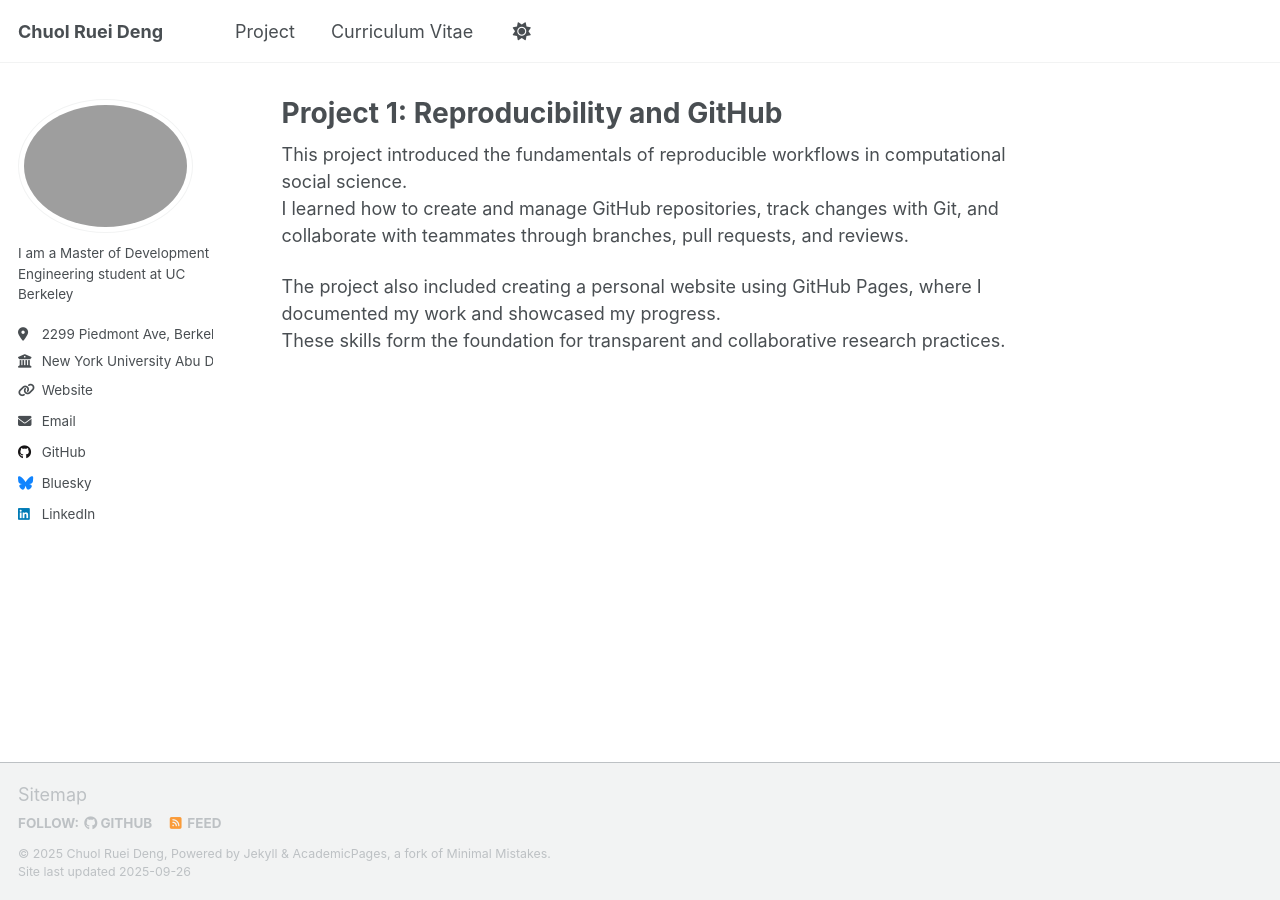
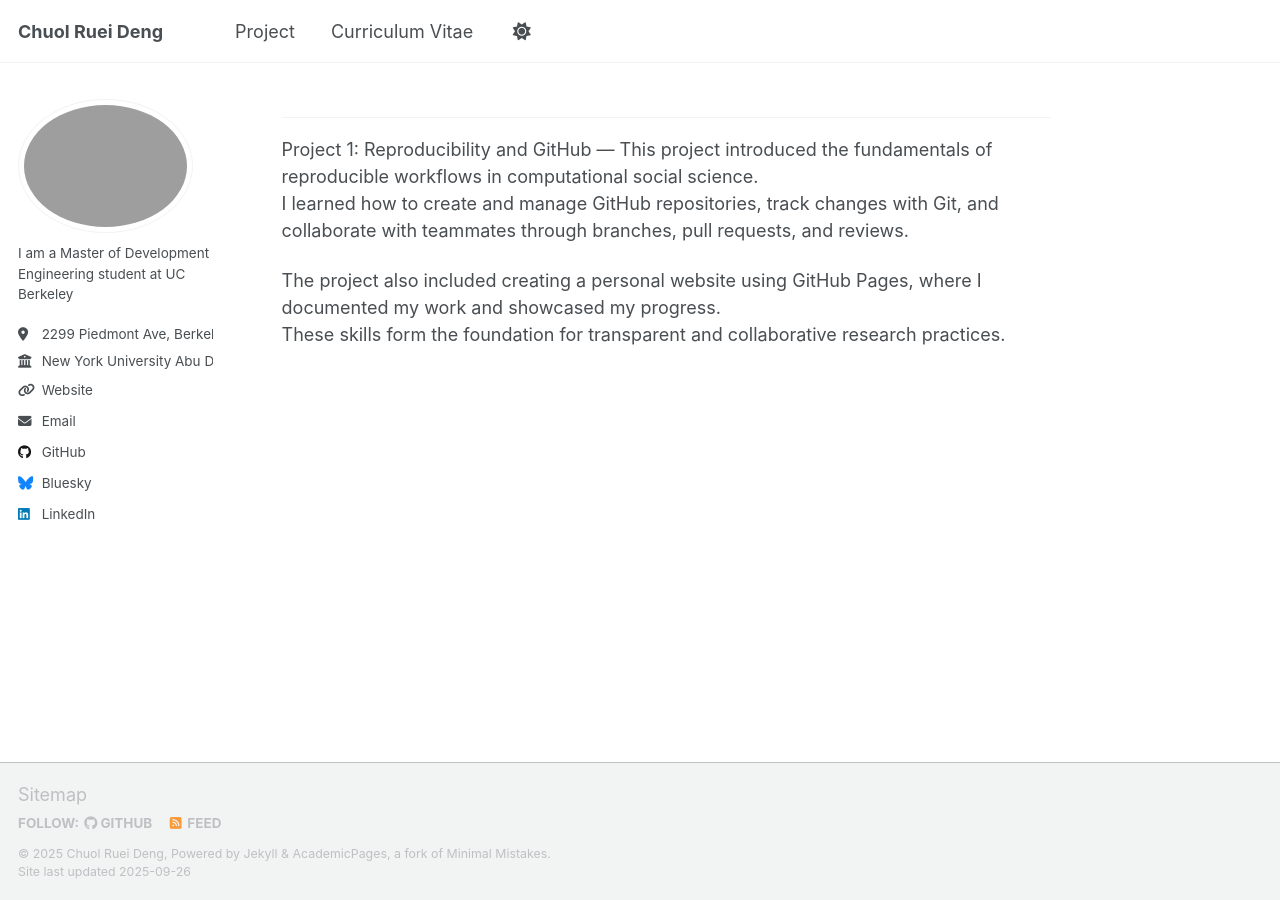
Before and after one commit to chuolrdeng/chuolrdeng.github.io, a Jekyll site: the page built from _pages/project.md, in a window 1280 px wide. Built offline with Jekyll 4.4.1, drawn with Linux system fonts in a browser that asks for light colours; a script that is not in the unit is left out; part of the change alters nothing that is shown.

```diff
--- a/_pages/project.md
+++ b/_pages/project.md
@@ -1,6 +1,6 @@
 ---
 layout: single
-title: "Project 1: Reproducibility and GitHub"
+title:
 permalink: /project/
 author_profile: true
 redirect_from:
@@ -10,6 +10,9 @@ redirect_from:
 {% include base_path %}
 
 
+---
+Project 1: Reproducibility and GitHub
+---
 This project introduced the fundamentals of reproducible workflows in computational social science.
 I learned how to create and manage GitHub repositories, track changes with Git, and collaborate with teammates through branches, pull requests, and reviews.
 
```
